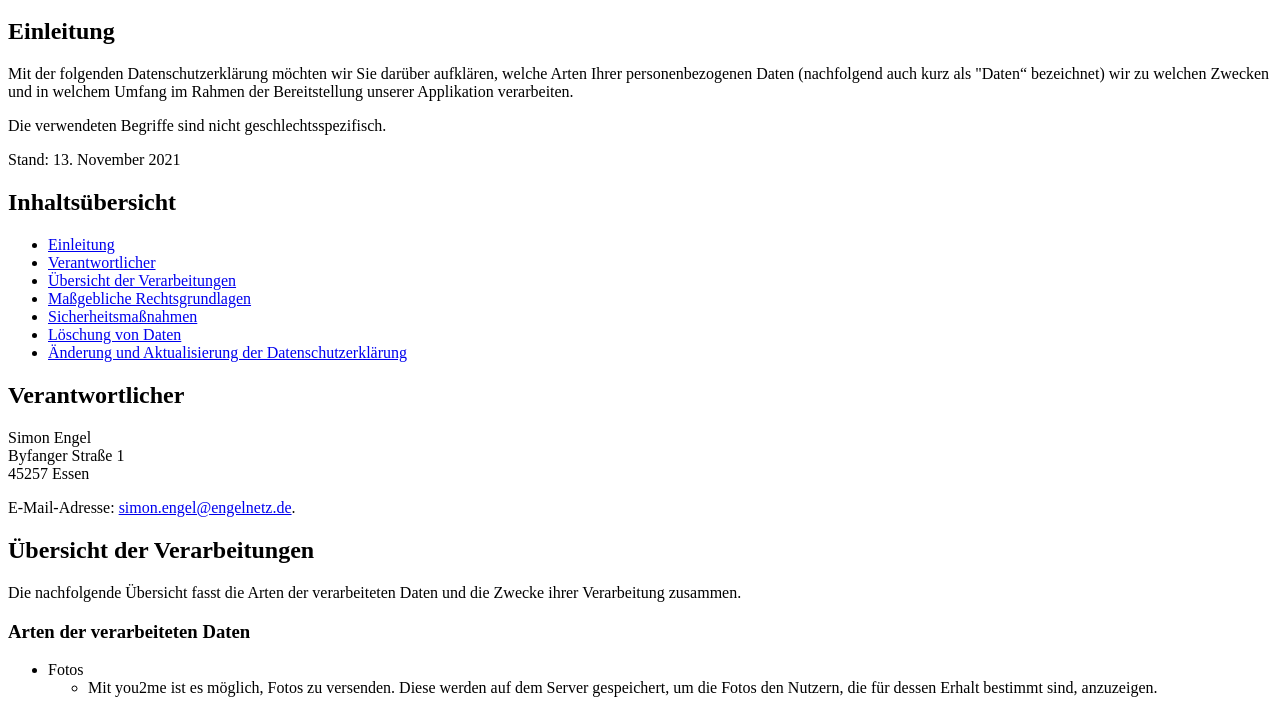
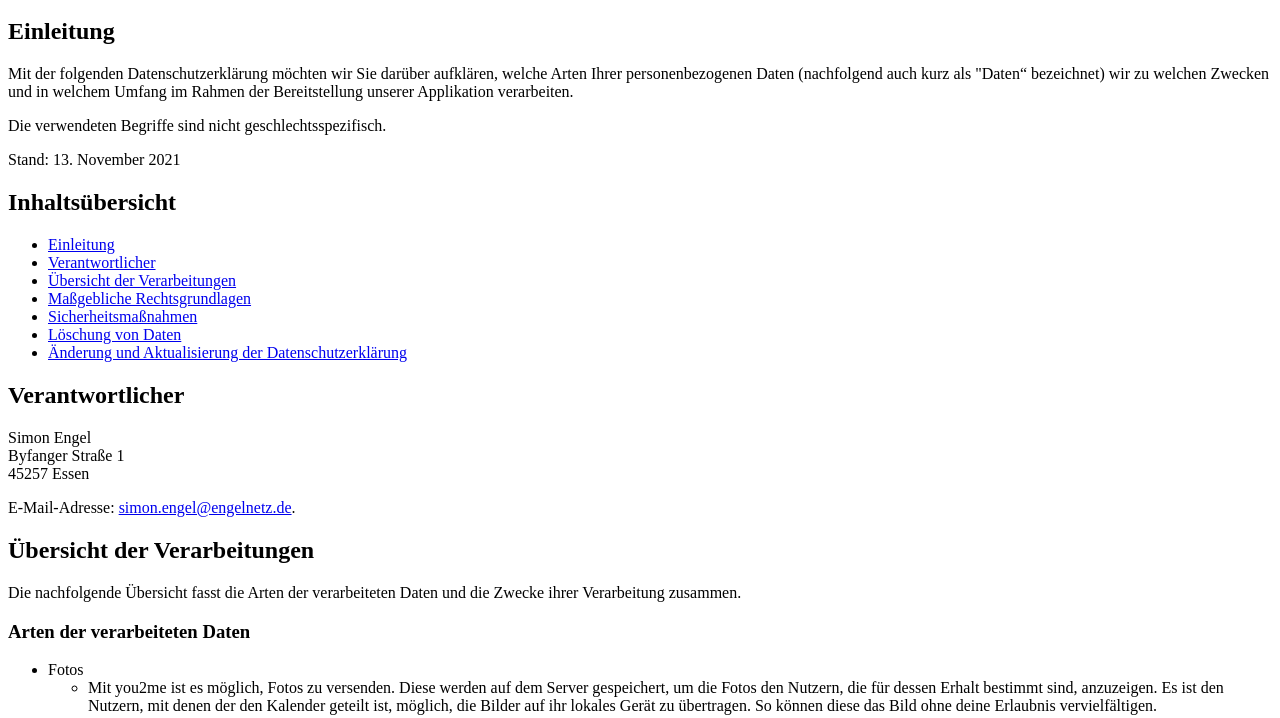
Before and after one commit to SirSimon04/advcnt4you-data-policy, a plain HTML site: page index.html in a window 1280 px wide. Shown: the part 48-766 px from the top of the page. Drawn offline with Linux system fonts and the light colour scheme.

Commit message:
updated text to fit save to gallery update

```diff
--- a/index.html
+++ b/index.html
@@ -28,6 +28,8 @@
             <li>
                 Mit you2me ist es möglich, Fotos zu versenden. Diese werden auf dem Server gespeichert,
                 um die Fotos den Nutzern, die für dessen Erhalt bestimmt sind, anzuzeigen.
+                Es ist den Nutzern, mit denen der den Kalender geteilt ist, möglich, die Bilder auf ihr lokales Gerät zu übertragen.
+                So können diese das Bild ohne deine Erlaubnis vervielfältigen.
             </li>
         </ul>
     </li>
```
